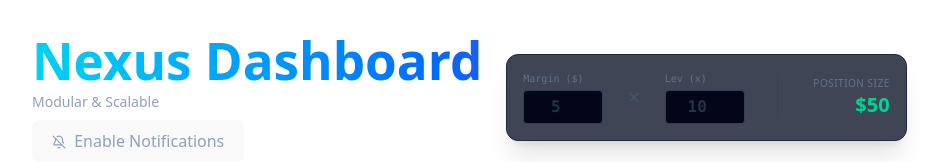
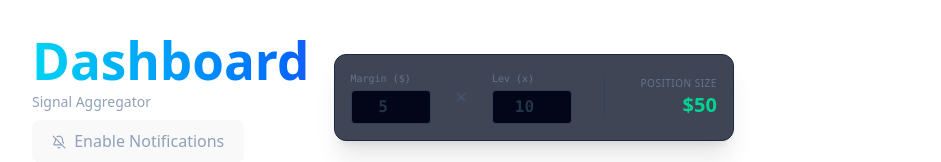
Before and after one commit to sibobbbbbb/crypto-signal-aggregator-dashboard, a React (Vite) app in the folder dashboard/: page / in a window 1280 px wide. Shown: the top 162 px of the page, without its empty margins (0-941 px from the left). Built offline with nearby package versions, Linux system fonts and the light colour scheme; no server answers; the database is empty.

Commit message:
chore: display header

```diff
--- a/dashboard/src/App.tsx
+++ b/dashboard/src/App.tsx
@@ -45,10 +45,10 @@ function App() {
       <header className="flex flex-col lg:flex-row justify-between items-center mb-8 gap-6">
         <div className="text-center lg:text-left flex flex-col items-center lg:items-start gap-2">
           <div>
-            <h1 className="text-3xl font-bold bg-gradient-to-r from-cyan-400 to-blue-600 bg-clip-text text-transparent">
-              Nexus Dashboard
+            <h1 className="text-3xl font-bold bg-linear-to-r from-cyan-400 to-blue-600 bg-clip-text text-transparent">
+              Dashboard
             </h1>
-            <p className="text-slate-400 text-sm mt-1">Modular & Scalable</p>
+            <p className="text-slate-400 text-sm mt-1">Signal Aggregator</p>
           </div>
 
           <NotificationButton />
```
